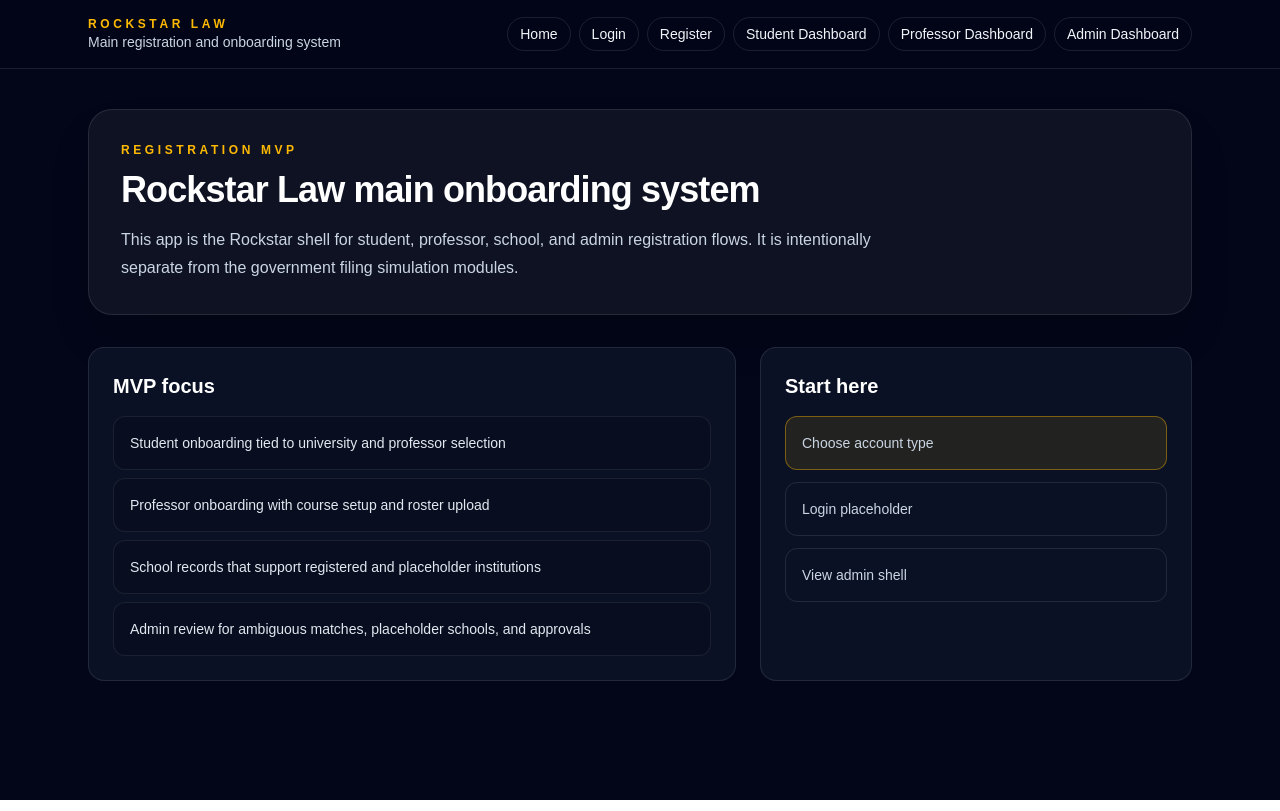
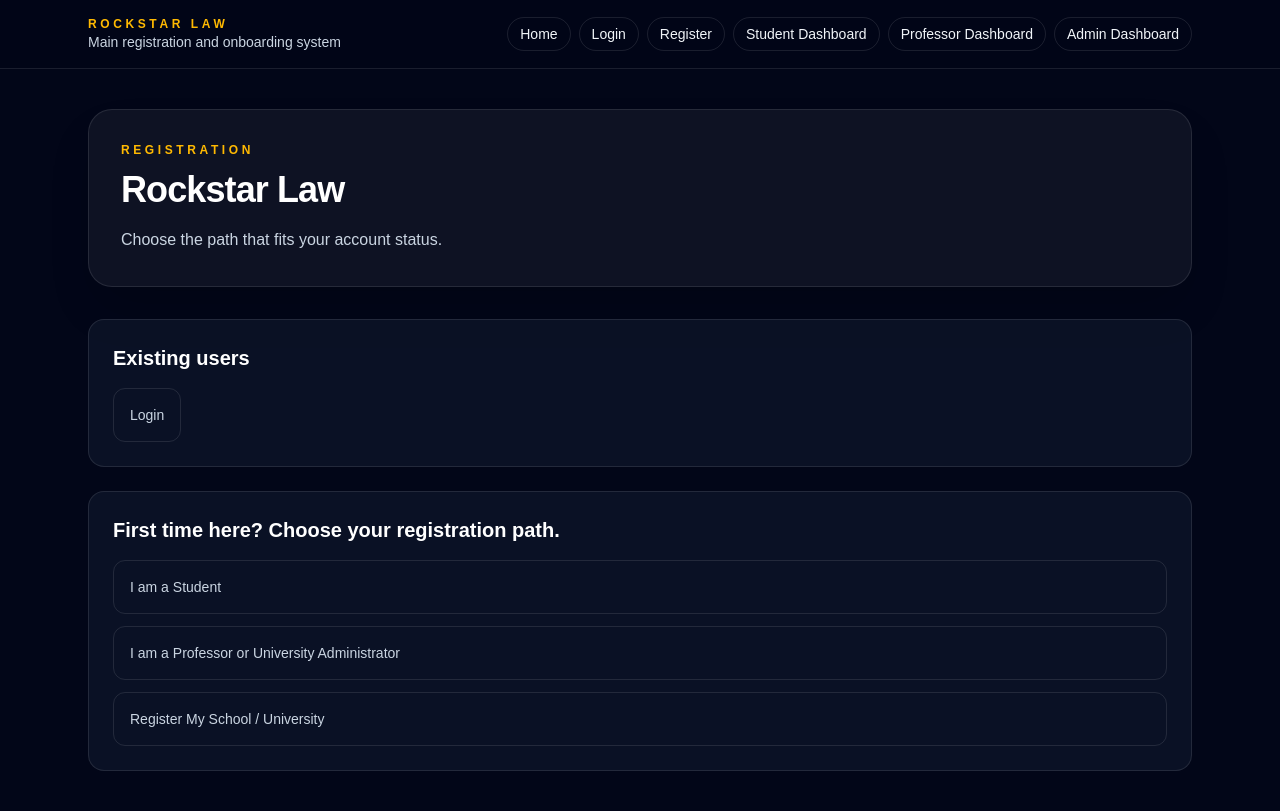
Before and after one commit to RockstarLaw/website, a Next.js app: page / in a window 1280 px wide. Built offline with nearby package versions, Linux system fonts and the light colour scheme.

Commit message:
UI Phase 1: landing page, registration flow, and Why Rockstar page

```diff
--- a/src/app/login/page.tsx
+++ b/src/app/login/page.tsx
@@ -1,3 +1,5 @@
+import Link from "next/link";
+
 import { ContentCard } from "@/components/content-card";
 import { LoginForm } from "@/components/login-form";
 import { SiteShell } from "@/components/site-shell";
@@ -7,14 +9,14 @@ export default function LoginPage() {
     <SiteShell
       eyebrow="Auth"
       title="Login"
-      description="Supabase authentication is now wired into the app foundation. This page is ready for email/password sign-in while the broader role-based onboarding forms are built next."
+      description="Sign in with the email and password created during registration. Successful sign-in redirects into the correct dashboard for the account role."
     >
       <div className="grid gap-6 lg:grid-cols-[0.9fr_1.1fr]">
-        <ContentCard title="What works now">
+        <ContentCard title="Need an account first?">
           <ul className="grid gap-2 text-slate-200">
-            <li>Email/password sign-in server action</li>
-            <li>Supabase server client with cookie support</li>
-            <li>Redirect into the dashboard shell after sign-in</li>
+            <li><Link className="text-amber-300 hover:text-amber-200" href="/register/student">Student registration</Link></li>
+            <li><Link className="text-amber-300 hover:text-amber-200" href="/register/professor">Professor registration</Link></li>
+            <li><Link className="text-amber-300 hover:text-amber-200" href="/register/school">School request</Link></li>
           </ul>
         </ContentCard>
         <ContentCard title="Sign in to Rockstar Law">
--- a/src/app/page.tsx
+++ b/src/app/page.tsx
@@ -1,38 +1,51 @@
 import Link from "next/link";
 
-import { Checklist } from "@/components/checklist";
 import { ContentCard } from "@/components/content-card";
 import { SiteShell } from "@/components/site-shell";
 
-const pillars = [
-  "Student onboarding tied to university and professor selection",
-  "Professor onboarding with course setup and roster upload",
-  "School records that support registered and placeholder institutions",
-  "Admin review for ambiguous matches, placeholder schools, and approvals",
+const entryPoints = [
+  {
+    label: "I am a Student",
+    href: "/register/student",
+  },
+  {
+    label: "I am a Professor or University Administrator",
+    href: "/register/professor",
+  },
+  {
+    label: "Register My School / University",
+    href: "/register/school",
+  },
 ];
 
 export default function HomePage() {
   return (
     <SiteShell
-      eyebrow="Registration MVP"
-      title="Rockstar Law main onboarding system"
-      description="This app is the Rockstar shell for student, professor, school, and admin registration flows. It is intentionally separate from the government filing simulation modules."
+      eyebrow="Registration"
+      title="Rockstar Law"
+      description="Choose the path that fits your account status."
     >
-      <div className="grid gap-6 lg:grid-cols-[1.2fr_0.8fr]">
-        <ContentCard title="MVP focus">
-          <Checklist items={pillars} />
+      <div className="grid gap-6">
+        <ContentCard title="Existing users">
+          <Link
+            className="inline-flex rounded-xl border border-white/10 px-4 py-3 font-medium text-slate-200 transition hover:border-white/20 hover:bg-white/5"
+            href="/login"
+          >
+            Login
+          </Link>
         </ContentCard>
-        <ContentCard title="Start here">
+
+        <ContentCard title="First time here? Choose your registration path.">
           <div className="grid gap-3">
-            <Link className="rounded-xl border border-amber-400/40 bg-amber-400/10 px-4 py-3 font-medium text-white transition hover:bg-amber-400/20" href="/register">
-              Choose account type
-            </Link>
-            <Link className="rounded-xl border border-white/10 px-4 py-3 font-medium text-slate-200 transition hover:border-white/20 hover:bg-white/5" href="/login">
-              Login placeholder
-            </Link>
-            <Link className="rounded-xl border border-white/10 px-4 py-3 font-medium text-slate-200 transition hover:border-white/20 hover:bg-white/5" href="/dashboard/admin">
-              View admin shell
-            </Link>
+            {entryPoints.map((item) => (
+              <Link
+                key={item.href}
+                className="rounded-xl border border-white/10 px-4 py-3 font-medium text-slate-200 transition hover:border-white/20 hover:bg-white/5"
+                href={item.href}
+              >
+                {item.label}
+              </Link>
+            ))}
           </div>
         </ContentCard>
       </div>
--- a/src/app/register/page.tsx
+++ b/src/app/register/page.tsx
@@ -11,6 +11,9 @@ export default function RegisterPage() {
       title="Choose your account type"
       description="Rockstar Law registration begins by routing each user into the correct onboarding flow: student, professor, or school representative."
     >
+      <div className="rounded-2xl border border-white/10 bg-slate-900/70 p-6 text-sm text-slate-300">
+        Already have an account? <Link className="text-amber-300 hover:text-amber-200" href="/login">Go to login</Link>.
+      </div>
       <div className="grid gap-6 md:grid-cols-3">
         {accountTypes.map((type) => (
           <ContentCard key={type.slug} title={type.title}>
--- /dev/null
+++ b/src/app/why-rockstar/page.tsx
@@ -0,0 +1,53 @@
+import Link from "next/link";
+
+import { ContentCard } from "@/components/content-card";
+import { SiteShell } from "@/components/site-shell";
+
+export default function WhyRockstarPage() {
+  return (
+    <SiteShell
+      eyebrow="Why Rockstar?"
+      title="Train Here. Litigate Anywhere."
+      description="Why Rockstar Law exists, and what it is meant to fix."
+    >
+      <div className="grid gap-6">
+        <ContentCard title="Opening hook">
+          <p>Law school teaches theory...</p>
+        </ContentCard>
+
+        <ContentCard title="Tagline">
+          <p>Train Here. Litigate Anywhere.</p>
+        </ContentCard>
+
+        <ContentCard title="Problem section">
+          <p>
+            Traditional legal education often leaves students strong on doctrine but light on the
+            day-to-day systems, workflows, and practical operating habits that define modern legal
+            work.
+          </p>
+        </ContentCard>
+
+        <ContentCard title="Solution section">
+          <p>
+            Rockstar Law gives students, professors, and institutions a practical bridge between the
+            classroom and the real machinery of legal practice through guided onboarding, matching,
+            and structured training paths.
+          </p>
+        </ContentCard>
+
+        <ContentCard title="Core line">
+          <p>Train on the systems...</p>
+        </ContentCard>
+
+        <ContentCard title="Next step">
+          <Link
+            className="inline-flex rounded-xl border border-white/10 px-4 py-3 font-medium text-slate-200 transition hover:border-white/20 hover:bg-white/5"
+            href="/register"
+          >
+            Get Started
+          </Link>
+        </ContentCard>
+      </div>
+    </SiteShell>
+  );
+}
--- a/src/components/professor-registration-form.tsx
+++ b/src/components/professor-registration-form.tsx
@@ -1,5 +1,6 @@
 "use client";
 
+import Link from "next/link";
 import { useActionState } from "react";
 
 import {
@@ -98,9 +99,12 @@ export function ProfessorRegistrationForm({ schools }: { schools: SchoolOption[]
       ) : null}
 
       {state.success ? (
-        <p className="md:col-span-2 rounded-xl border border-emerald-500/30 bg-emerald-500/10 px-4 py-3 text-emerald-200">
-          {state.success}
-        </p>
+        <div className="md:col-span-2 rounded-xl border border-emerald-500/30 bg-emerald-500/10 px-4 py-3 text-emerald-200">
+          <p>{state.success}</p>
+          <p className="mt-2 text-sm text-emerald-100">
+            Next step: <Link className="underline" href="/login">log in to continue</Link>.
+          </p>
+        </div>
       ) : null}
 
       <div className="md:col-span-2 flex items-center justify-between gap-4">
--- a/src/components/school-request-form.tsx
+++ b/src/components/school-request-form.tsx
@@ -1,5 +1,6 @@
 "use client";
 
+import Link from "next/link";
 import { useActionState } from "react";
 
 import {
@@ -66,9 +67,12 @@ export function SchoolRequestForm() {
       ) : null}
 
       {state.success ? (
-        <p className="md:col-span-2 rounded-xl border border-emerald-500/30 bg-emerald-500/10 px-4 py-3 text-emerald-200">
-          {state.success}
-        </p>
+        <div className="md:col-span-2 rounded-xl border border-emerald-500/30 bg-emerald-500/10 px-4 py-3 text-emerald-200">
+          <p>{state.success}</p>
+          <p className="mt-2 text-sm text-emerald-100">
+            Return to <Link className="underline" href="/register">registration choices</Link> or <Link className="underline" href="/login">login</Link>.
+          </p>
+        </div>
       ) : null}
 
       <div className="md:col-span-2 flex items-center justify-between gap-4">
--- a/src/components/student-registration-form.tsx
+++ b/src/components/student-registration-form.tsx
@@ -1,5 +1,6 @@
 "use client";
 
+import Link from "next/link";
 import { useActionState } from "react";
 
 import {
@@ -108,9 +109,12 @@ export function StudentRegistrationForm({ schools }: { schools: SchoolOption[] }
       ) : null}
 
       {state.success ? (
-        <p className="md:col-span-2 rounded-xl border border-emerald-500/30 bg-emerald-500/10 px-4 py-3 text-emerald-200">
-          {state.success}
-        </p>
+        <div className="md:col-span-2 rounded-xl border border-emerald-500/30 bg-emerald-500/10 px-4 py-3 text-emerald-200">
+          <p>{state.success}</p>
+          <p className="mt-2 text-sm text-emerald-100">
+            Next step: <Link className="underline" href="/login">log in to continue</Link>.
+          </p>
+        </div>
       ) : null}
 
       <div className="md:col-span-2 flex items-center justify-between gap-4">
```
Also changed, not shown: 1 other file (tests, documents, lock files or other folders).
